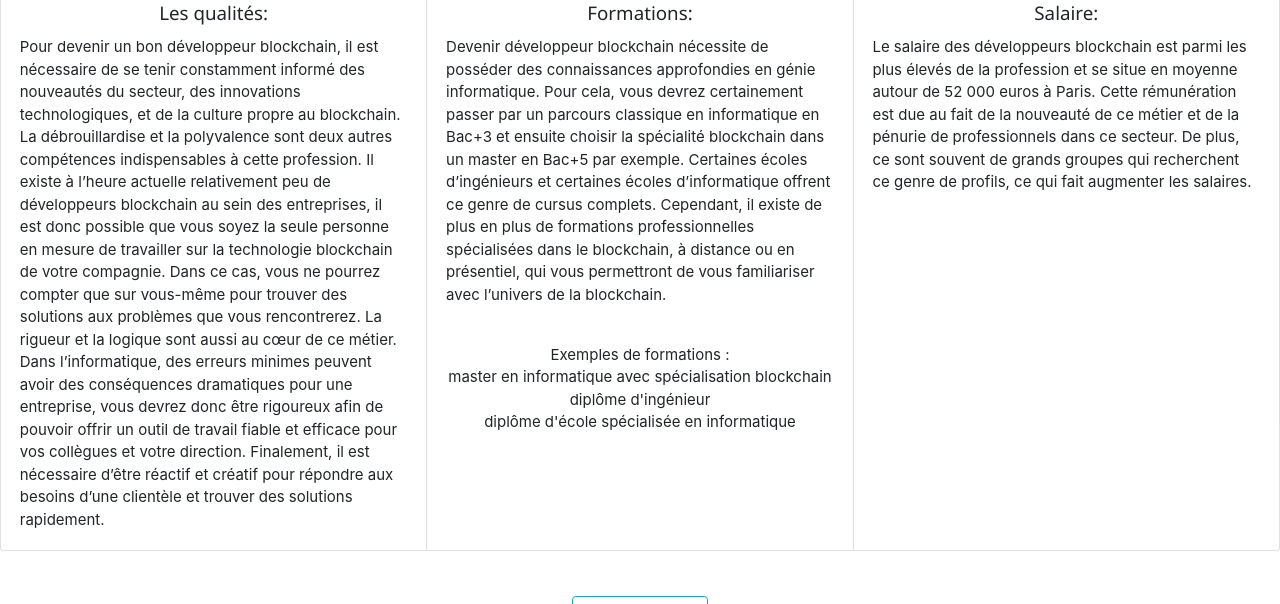
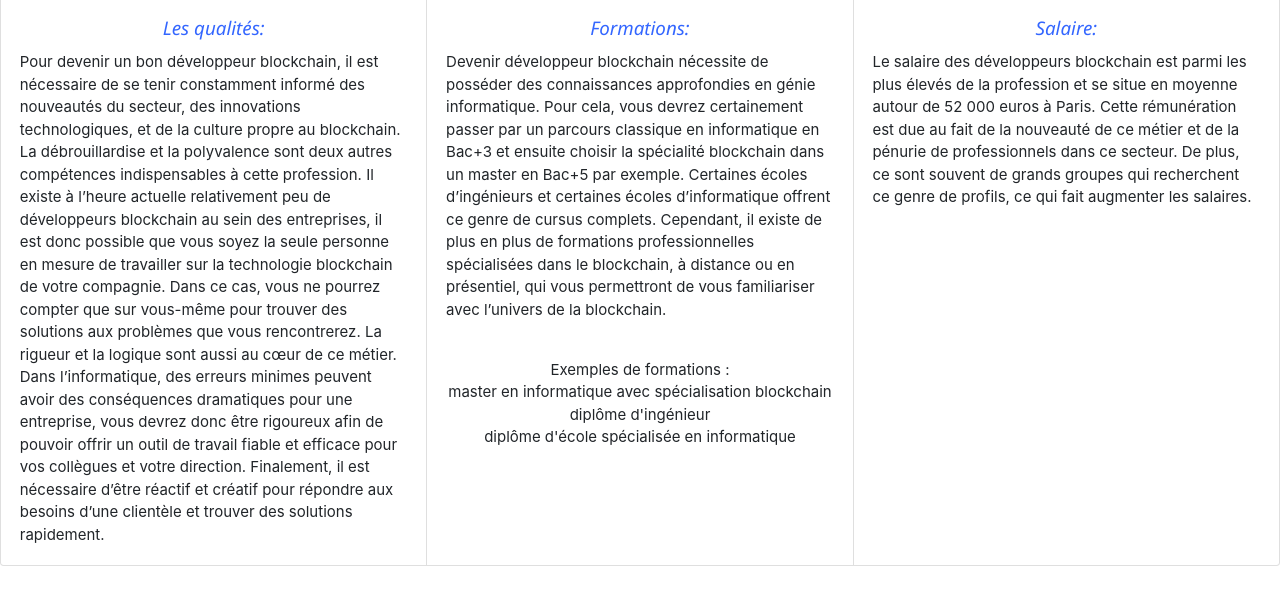
Before and after one commit to maeva22/AP2020, a PHP site: page / in a window 1280 px wide; the page is wider, and only the part inside the window is pictured. Shown: the part 593-1197 px from the top of that part. Run offline with PHP 8.4, Linux system fonts and the light colour scheme.

Commit message:
style.css

```diff
--- a/index.html
+++ b/index.html
@@ -4,6 +4,7 @@
 
     <link rel="stylesheet" href="https://www.w3schools.com/w3css/4/w3.css">
     <link rel="stylesheet" href="https://stackpath.bootstrapcdn.com/bootstrap/4.5.2/css/bootstrap.min.css" integrity="sha384-JcKb8q3iqJ61gNV9KGb8thSsNjpSL0n8PARn9HuZOnIxN0hoP+VmmDGMN5t9UJ0Z" crossorigin="anonymous">
+    <link rel="stylesheet" type="text/css" href="style.css" />
 
     <meta charset="UTF-8">
     <meta name="description" content="">
--- a/style.css
+++ b/style.css
@@ -6,3 +6,10 @@ h1
    font-weight: bold;
    font-size: 50px
 }
+
+h5
+{
+   font-style: oblique;
+   color: #3366ff;
+
+}
```
